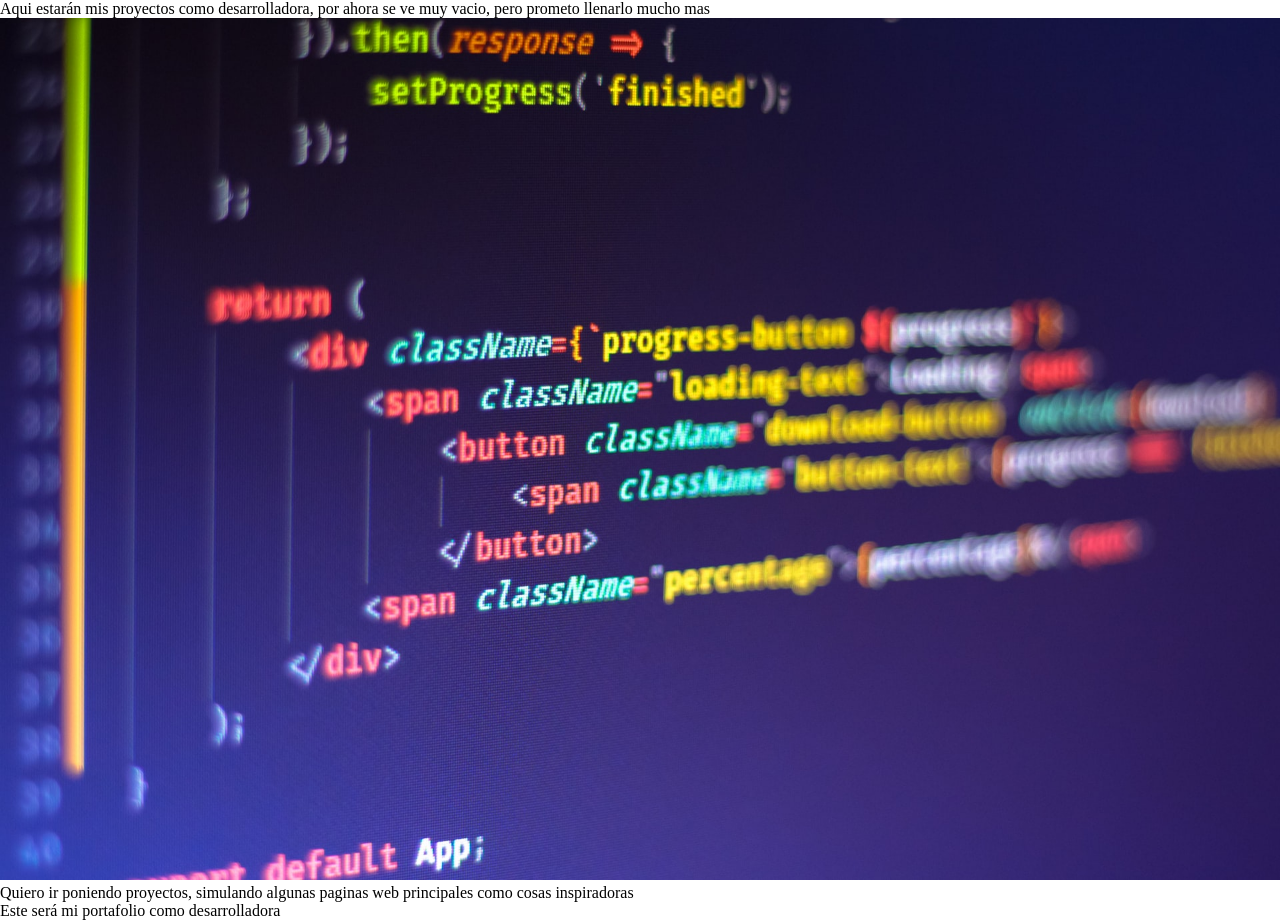
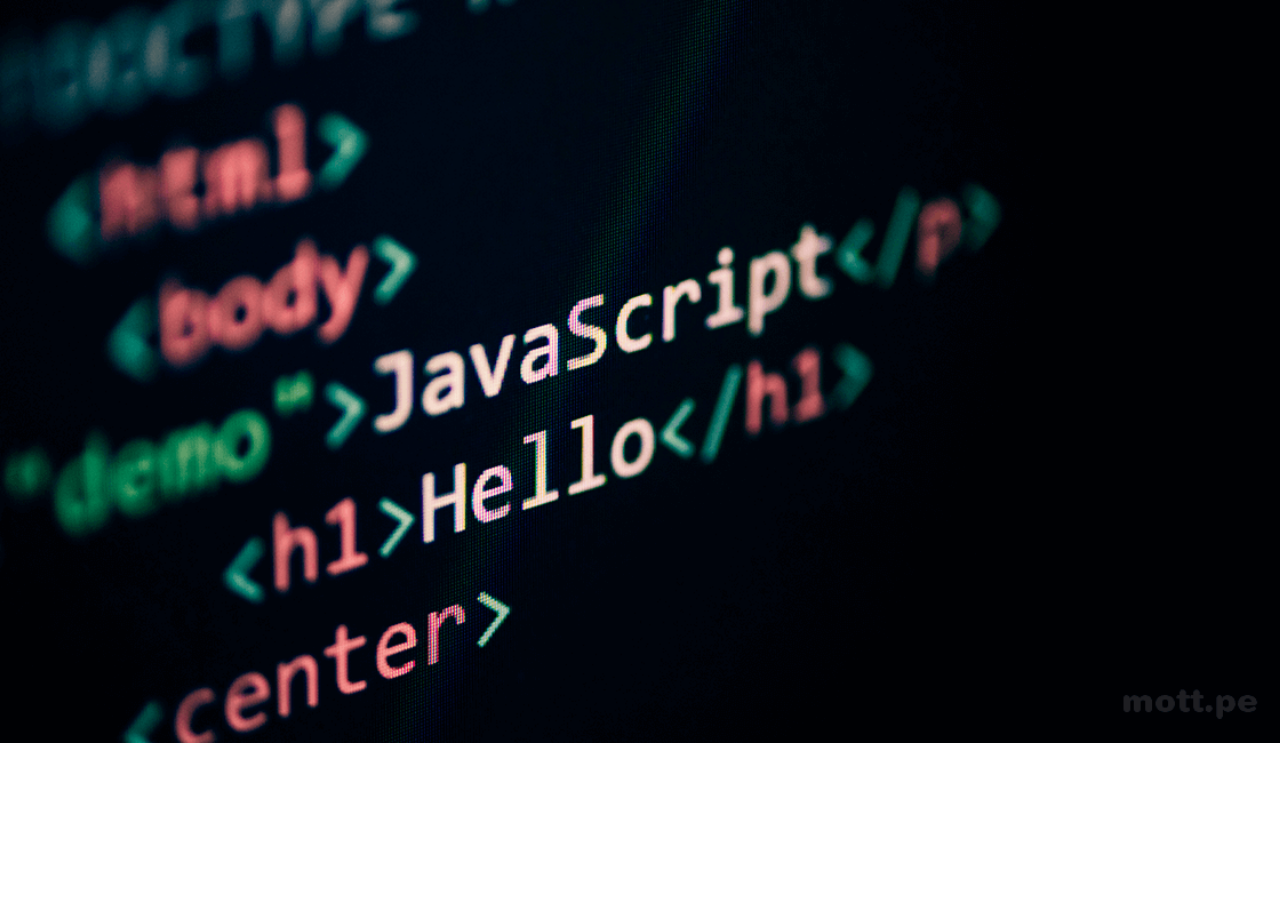
Before and after one commit to AngelaDev93/AngelaDev93.github.io, a plain HTML site: page index.html in a window 1280 px wide. After the commit the page ends 800 px from the top, so only its background shows below. Drawn offline with Linux system fonts and the light colour scheme.

Commit message:
Agregue una nueva imagen y cambie un parrafo

```diff
--- a/CSS/estilos.css
+++ b/CSS/estilos.css
@@ -12,9 +12,6 @@ body{
     background-color: white;
 }
 
-header p{
-    width: auto;
-}
 header img{
     width: 100%;
     height: 100%;
--- a/index.html
+++ b/index.html
@@ -7,16 +7,15 @@
     <meta name="description" content="Esta pagina muestra el portafolio de Angela Fandiño">
     <meta name="robots" content="index,follow">
     <link rel="stylesheet" href="./CSS/estilos.css">
-    <title>AngelaWeb93 Portafolio</title>
+    <title>AngelaWeb93</title>
 </head>
 <body>
     <header>
 
         <nav> </nav>
         <p>
-            <p>Aqui estarán mis proyectos como desarrolladora, por ahora se ve muy vacio, pero prometo llenarlo mucho mas </p>
-            <img src="./imagenes/codigo.jpg" width="100%" >
-            <p>Quiero ir poniendo proyectos, simulando algunas paginas web principales como cosas inspiradoras</p>
+            <img src="./imagenes/javascript.png" width="100%">
+
         </p>
 
     </header>
@@ -24,7 +23,7 @@
 
     </main>
     <footer>
-        <p>Este será mi portafolio como desarrolladora</p>
+
     </footer>
 </body>
 </html>
```
Also changed, not shown: imagenes/javascript.png (added).
